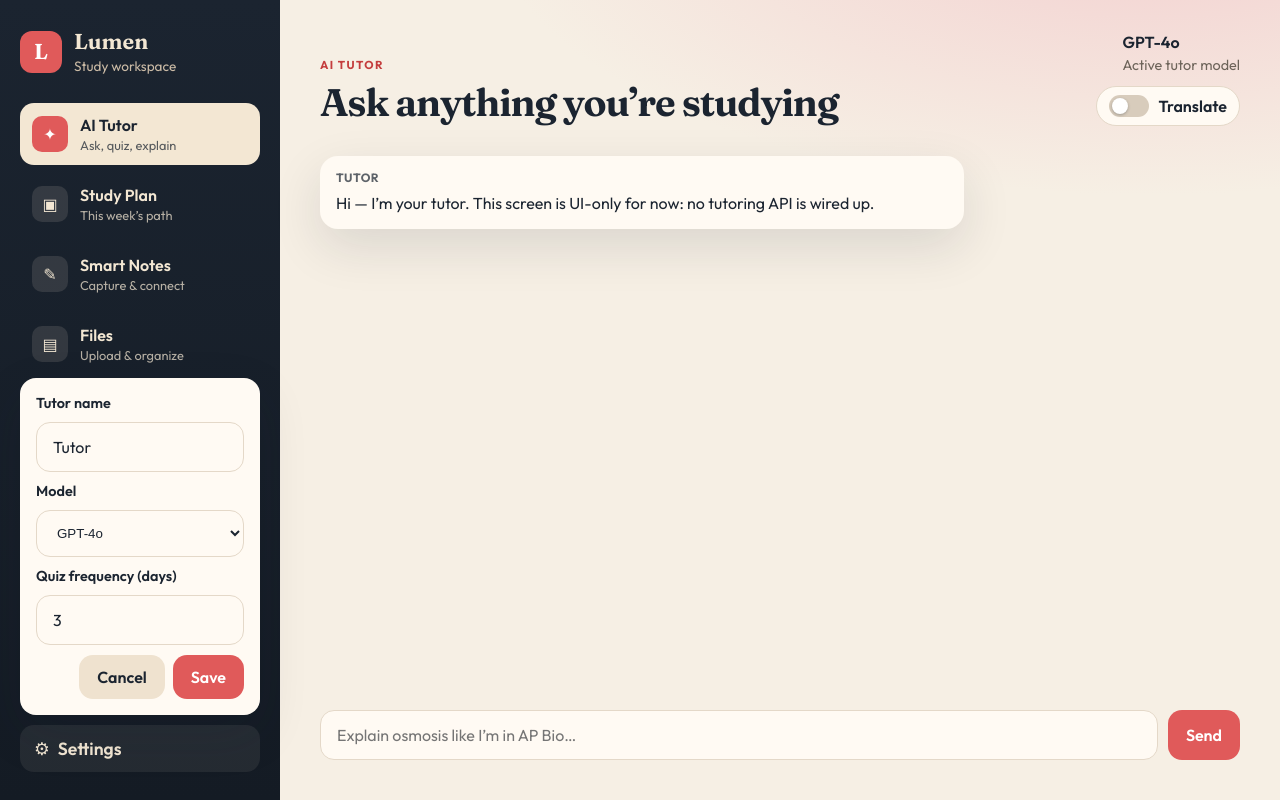
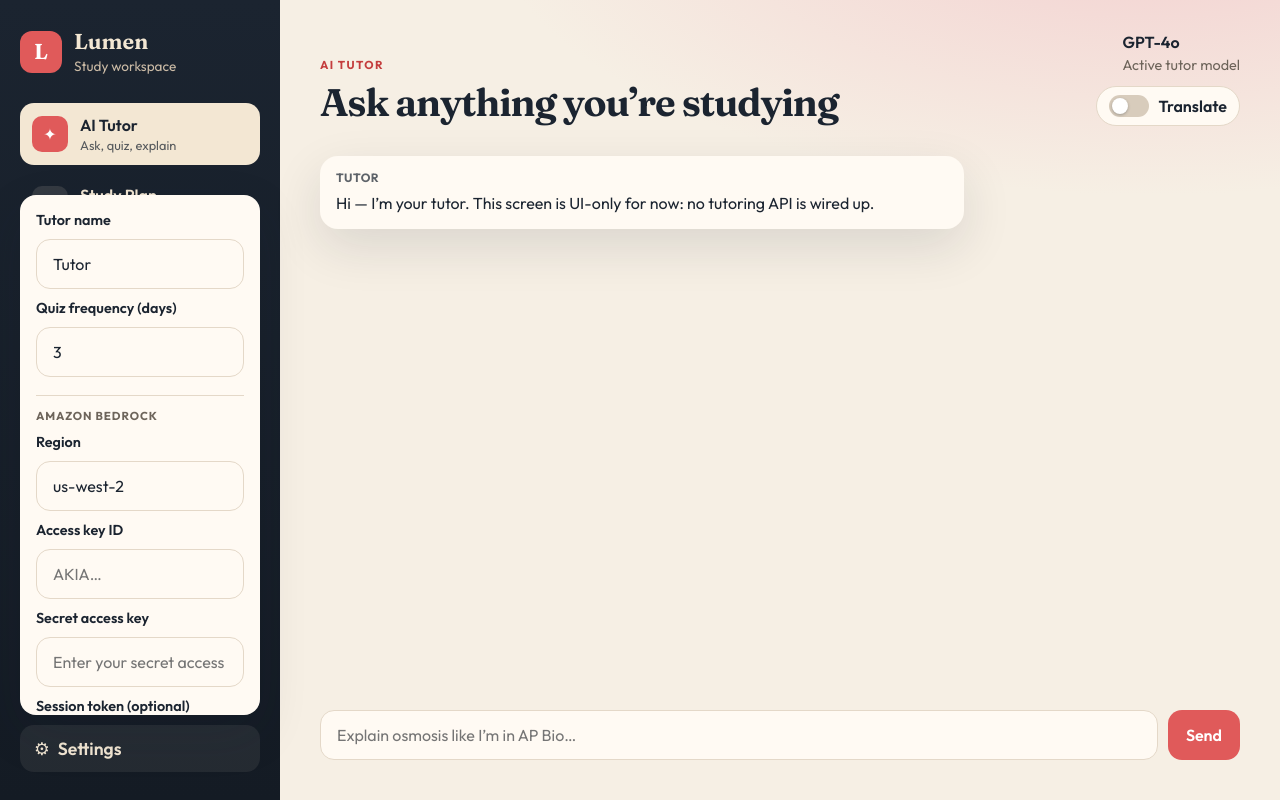
Before and after one commit to karanthvibha/oneUHackathon, a React (Vite) app: page / in a window 1280 px wide. Both pictures are taken after a click on the button "Tutor settings". Built offline with nearby package versions, Linux system fonts and the light colour scheme.

Commit message:
Added amazon bedrock info to settings

```diff
--- a/src/App.css
+++ b/src/App.css
@@ -247,6 +247,29 @@ h1 {
 .settings-pop label {
   font-weight: 600;
   font-size: 0.9rem;
+}
+
+.settings-section {
+  margin: 8px 0 0;
+  padding-top: 12px;
+  border-top: 1px solid var(--line);
+  letter-spacing: 0.08em;
+  text-transform: uppercase;
+  font-size: 0.72rem;
+  font-weight: 700;
+  color: var(--muted);
+}
+
+.settings-note {
+  margin: 0;
+  color: var(--muted);
+  font-size: 0.78rem;
+  line-height: 1.45;
+}
+
+.settings-pop {
+  max-height: min(70vh, 520px);
+  overflow-y: auto;
 }
 
 .settings-actions {
@@ -918,6 +941,17 @@ textarea {
   margin-top: 8px;
 }
 
+.folder-create-actions {
+  display: flex;
+  gap: 8px;
+}
+
+.folder-create-actions .btn {
+  flex: 1;
+  padding: 10px 12px;
+  font-size: 0.88rem;
+}
+
 .folder-toggle {
   margin-top: 8px;
 }
--- a/src/App.tsx
+++ b/src/App.tsx
@@ -44,6 +44,7 @@ const FOLDERS_STORE_KEY = 'lumen-folders'
 const MATERIAL_FOLDERS_STORE_KEY = 'lumen-material-folders'
 const MATERIALS_STORE_KEY = 'lumen-materials'
 const PLAN_STORE_KEY = 'lumen-plan'
+const COMPLETED_QUIZ_DATES_KEY = 'lumen-completed-quiz-dates'
 
 type PersistedMaterial = Omit<Material, 'file'>
 
@@ -366,6 +367,26 @@ function formatIsoDate(d: Date) {
   return `${year}-${month}-${day}`
 }
 
+function computeStreak(dates: string[]): number {
+  const completed = new Set(dates)
+  const cursor = new Date()
+  cursor.setHours(0, 0, 0, 0)
+
+  const has = (d: Date) => completed.has(formatIsoDate(d))
+
+  // If today isn't done yet, a streak stays alive through yesterday.
+  if (!has(cursor)) {
+    cursor.setDate(cursor.getDate() - 1)
+  }
+
+  let streak = 0
+  while (has(cursor)) {
+    streak += 1
+    cursor.setDate(cursor.getDate() - 1)
+  }
+  return streak
+}
+
 function formatRelative(iso: string) {
   const then = new Date(iso)
   const now = new Date()
@@ -428,6 +449,9 @@ export default function App() {
   const [materials, setMaterials] = useState<Material[]>(seedMaterials)
   const [materialsHydrated, setMaterialsHydrated] = useState(false)
   const [planItems, setPlanItems] = useState<PlanItem[]>(() => loadJSON(PLAN_STORE_KEY, seedPlanItems))
+  const [completedQuizDates, setCompletedQuizDates] = useState<string[]>(() =>
+    loadJSON(COMPLETED_QUIZ_DATES_KEY, [] as string[]),
+  )
   const [materialFolder, setMaterialFolder] = useState(ALL)
   const [materialFolderName, setMaterialFolderName] = useState('')
   const [showMaterialFolderForm, setShowMaterialFolderForm] = useState(false)
@@ -450,7 +474,7 @@ export default function App() {
   const [viewUrl, setViewUrl] = useState('')
   const fileInputRef = useRef<HTMLInputElement>(null)
   const [tutorName, setTutorName] = useState<string>(() => localStorage.getItem('tutor-name') ?? 'Tutor')
-  const [model, setModel] = useState<string>(() => localStorage.getItem('tutor-model') ?? modelOptions[0])
+  const [model] = useState<string>(() => localStorage.getItem('tutor-model') ?? modelOptions[0])
   const [quizFrequencyDays, setQuizFrequencyDays] = useState<number>(() => {
     const stored = Number(localStorage.getItem('tutor-quiz-frequency') ?? DEFAULT_QUIZ_FREQUENCY_DAYS)
     return Number.isFinite(stored) && stored >= 1
@@ -459,14 +483,34 @@ export default function App() {
   })
   const [showSettings, setShowSettings] = useState(false)
   const [nameDraft, setNameDraft] = useState(tutorName)
-  const [modelDraft, setModelDraft] = useState(model)
   const [frequencyDraft, setFrequencyDraft] = useState(quizFrequencyDays)
+  const [bedrockRegion, setBedrockRegion] = useState<string>(
+    () => localStorage.getItem('bedrock-region') ?? 'us-west-2',
+  )
+  const [bedrockAccessKeyId, setBedrockAccessKeyId] = useState<string>('')
+  const [bedrockSecretAccessKey, setBedrockSecretAccessKey] = useState<string>('')
+  const [bedrockSessionToken, setBedrockSessionToken] = useState<string>('')
+  const [bedrockModelId, setBedrockModelId] = useState<string>(
+    () => localStorage.getItem('bedrock-model-id') ?? '',
+  )
+  const [bedrockRegionDraft, setBedrockRegionDraft] = useState(bedrockRegion)
+  const [bedrockAccessKeyIdDraft, setBedrockAccessKeyIdDraft] = useState(bedrockAccessKeyId)
+  const [bedrockSecretAccessKeyDraft, setBedrockSecretAccessKeyDraft] = useState(bedrockSecretAccessKey)
+  const [bedrockSessionTokenDraft, setBedrockSessionTokenDraft] = useState(bedrockSessionToken)
+  const [bedrockModelIdDraft, setBedrockModelIdDraft] = useState(bedrockModelId)
   const [showTranslation, setShowTranslation] = useState<boolean>(
     () => localStorage.getItem('tutor-translate') === 'on',
   )
   const [targetLanguage, setTargetLanguage] = useState<string>(
     () => localStorage.getItem('tutor-lang') ?? 'es',
   )
+
+  // Credentials are not persisted; clear any legacy copies stored by older versions.
+  useEffect(() => {
+    localStorage.removeItem('bedrock-access-key-id')
+    localStorage.removeItem('bedrock-secret-access-key')
+    localStorage.removeItem('bedrock-session-token')
+  }, [])
 
   // Hydrate persisted file blobs into material metadata.
   useEffect(() => {
@@ -504,6 +548,10 @@ export default function App() {
   }, [planItems])
 
   useEffect(() => {
+    saveJSON(COMPLETED_QUIZ_DATES_KEY, completedQuizDates)
+  }, [completedQuizDates])
+
+  useEffect(() => {
     if (!materialsHydrated) return
     const metadata: PersistedMaterial[] = materials.map((m) => ({
       id: m.id,
@@ -582,6 +630,8 @@ export default function App() {
 
   const doneCount = visiblePlanItems.filter((p) => p.done).length
 
+  const focusStreak = useMemo(() => computeStreak(completedQuizDates), [completedQuizDates])
+
   function sendTutor(event: FormEvent) {
     event.preventDefault()
     const text = draft.trim()
@@ -669,8 +719,12 @@ export default function App() {
 
   function openSettings() {
     setNameDraft(tutorName)
-    setModelDraft(model)
     setFrequencyDraft(quizFrequencyDays)
+    setBedrockRegionDraft(bedrockRegion)
+    setBedrockAccessKeyIdDraft(bedrockAccessKeyId)
+    setBedrockSecretAccessKeyDraft(bedrockSecretAccessKey)
+    setBedrockSessionTokenDraft(bedrockSessionToken)
+    setBedrockModelIdDraft(bedrockModelId)
     setShowSettings(true)
   }
 
@@ -680,8 +734,6 @@ export default function App() {
     setTutorName(next)
     localStorage.setItem('tutor-name', next)
     setNameDraft(next)
-    setModel(modelDraft)
-    localStorage.setItem('tutor-model', modelDraft)
     const freq =
       Number.isFinite(frequencyDraft) && frequencyDraft >= 1
         ? Math.round(frequencyDraft)
@@ -689,6 +741,19 @@ export default function App() {
     setQuizFrequencyDays(freq)
     localStorage.setItem('tutor-quiz-frequency', String(freq))
     setFrequencyDraft(freq)
+
+    const nextRegion = bedrockRegionDraft.trim() || 'us-west-2'
+    setBedrockRegion(nextRegion)
+    localStorage.setItem('bedrock-region', nextRegion)
+    setBedrockRegionDraft(nextRegion)
+
+    // AWS credentials stay in memory only; they are never written to browser storage.
+    setBedrockAccessKeyId(bedrockAccessKeyIdDraft)
+    setBedrockSecretAccessKey(bedrockSecretAccessKeyDraft)
+    setBedrockSessionToken(bedrockSessionTokenDraft)
+    setBedrockModelId(bedrockModelIdDraft)
+    localStorage.setItem('bedrock-model-id', bedrockModelIdDraft)
+
     setShowSettings(false)
   }
 
@@ -883,6 +948,10 @@ export default function App() {
   function completePlanItem(item: PlanItem) {
     if (item.kind === 'quiz' && item.materialId != null) {
       const now = new Date()
+      const completedDate = formatIsoDate(now)
+      setCompletedQuizDates((prev) =>
+        prev.includes(completedDate) ? prev : [...prev, completedDate],
+      )
       const material = materials.find((m) => m.id === item.materialId)
       setMaterials((prev) =>
         prev.map((m) =>
@@ -1160,7 +1229,7 @@ export default function App() {
         <div className="sidebar-foot">
           <div className="streak">
             <p>Focus streak</p>
-            <strong>6 days</strong>
+            <strong>{focusStreak} {focusStreak === 1 ? 'day' : 'days'}</strong>
           </div>
 
           <div className="settings-wrap">
@@ -1183,18 +1252,6 @@ export default function App() {
                   onChange={(e) => setNameDraft(e.target.value)}
                   placeholder="Tutor"
                 />
-                <label htmlFor="tutor-model">Model</label>
-                <select
-                  id="tutor-model"
-                  value={modelDraft}
-                  onChange={(e) => setModelDraft(e.target.value)}
-                >
-                  {modelOptions.map((option) => (
-                    <option key={option} value={option}>
-                      {option}
-                    </option>
-                  ))}
-                </select>
                 <label htmlFor="tutor-quiz-frequency">Quiz frequency (days)</label>
                 <input
                   id="tutor-quiz-frequency"
@@ -1204,6 +1261,54 @@ export default function App() {
                   value={frequencyDraft}
                   onChange={(e) => setFrequencyDraft(Number(e.target.value))}
                 />
+
+                <p className="settings-section">Amazon Bedrock</p>
+                <label htmlFor="bedrock-region">Region</label>
+                <input
+                  id="bedrock-region"
+                  value={bedrockRegionDraft}
+                  onChange={(e) => setBedrockRegionDraft(e.target.value)}
+                  placeholder="us-west-2"
+                />
+                <label htmlFor="bedrock-access-key-id">Access key ID</label>
+                <input
+                  id="bedrock-access-key-id"
+                  value={bedrockAccessKeyIdDraft}
+                  onChange={(e) => setBedrockAccessKeyIdDraft(e.target.value)}
+                  placeholder="AKIA…"
+                  autoComplete="off"
+                />
+                <label htmlFor="bedrock-secret-access-key">Secret access key</label>
+                <input
+                  id="bedrock-secret-access-key"
+                  type="password"
+                  value={bedrockSecretAccessKeyDraft}
+                  onChange={(e) => setBedrockSecretAccessKeyDraft(e.target.value)}
+                  placeholder="Enter your secret access key"
+                  autoComplete="off"
+                />
+                <label htmlFor="bedrock-session-token">Session token (optional)</label>
+                <input
+                  id="bedrock-session-token"
+                  type="password"
+                  value={bedrockSessionTokenDraft}
+                  onChange={(e) => setBedrockSessionTokenDraft(e.target.value)}
+                  placeholder="For temporary credentials"
+                  autoComplete="off"
+                />
+                <label htmlFor="bedrock-model-id">Model ID</label>
+                <input
+                  id="bedrock-model-id"
+                  value={bedrockModelIdDraft}
+                  onChange={(e) => setBedrockModelIdDraft(e.target.value)}
+                  placeholder="anthropic.claude-3-5-sonnet-20241022-v2:0"
+                />
+                <p className="settings-note">
+                  AWS credentials are kept in memory for this session only and are never saved to
+                  your browser. For persistent, secure storage, connect a backend (e.g. AWS Secrets
+                  Manager) instead of using secrets in the browser.
+                </p>
+
                 <div className="settings-actions">
                   <button
                     className="btn btn-ghost"
@@ -1393,9 +1498,18 @@ export default function App() {
                       placeholder="New folder name"
                       aria-label="New material folder name"
                     />
+                    <div className="folder-create-actions">
                       <button className="btn btn-primary" type="submit">
                         Create folder
                       </button>
+                      <button
+                        className="btn btn-ghost"
+                        type="button"
+                        onClick={() => setShowMaterialFolderForm(false)}
+                      >
+                        Cancel
+                      </button>
+                    </div>
                   </form>
                 ) : (
                   <button
@@ -1678,9 +1792,18 @@ export default function App() {
                         placeholder="New folder name"
                         aria-label="New folder name"
                       />
+                      <div className="folder-create-actions">
                         <button className="btn btn-primary" type="submit">
                           Create folder
                         </button>
+                        <button
+                          className="btn btn-ghost"
+                          type="button"
+                          onClick={() => setShowFolderForm(false)}
+                        >
+                          Cancel
+                        </button>
+                      </div>
                     </form>
                   ) : (
                     <button
```
Lines whose indentation alone changed are shown as unchanged.
